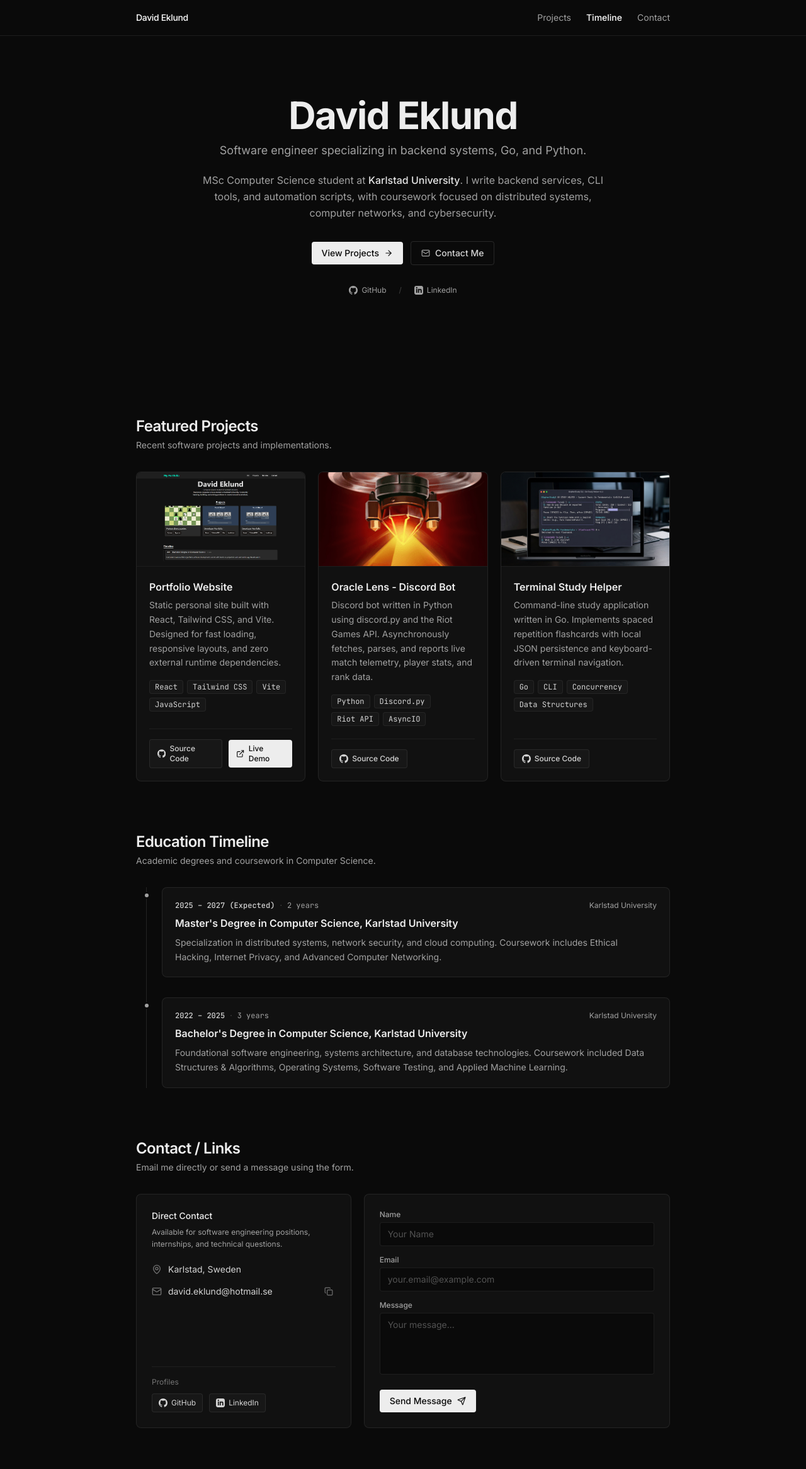
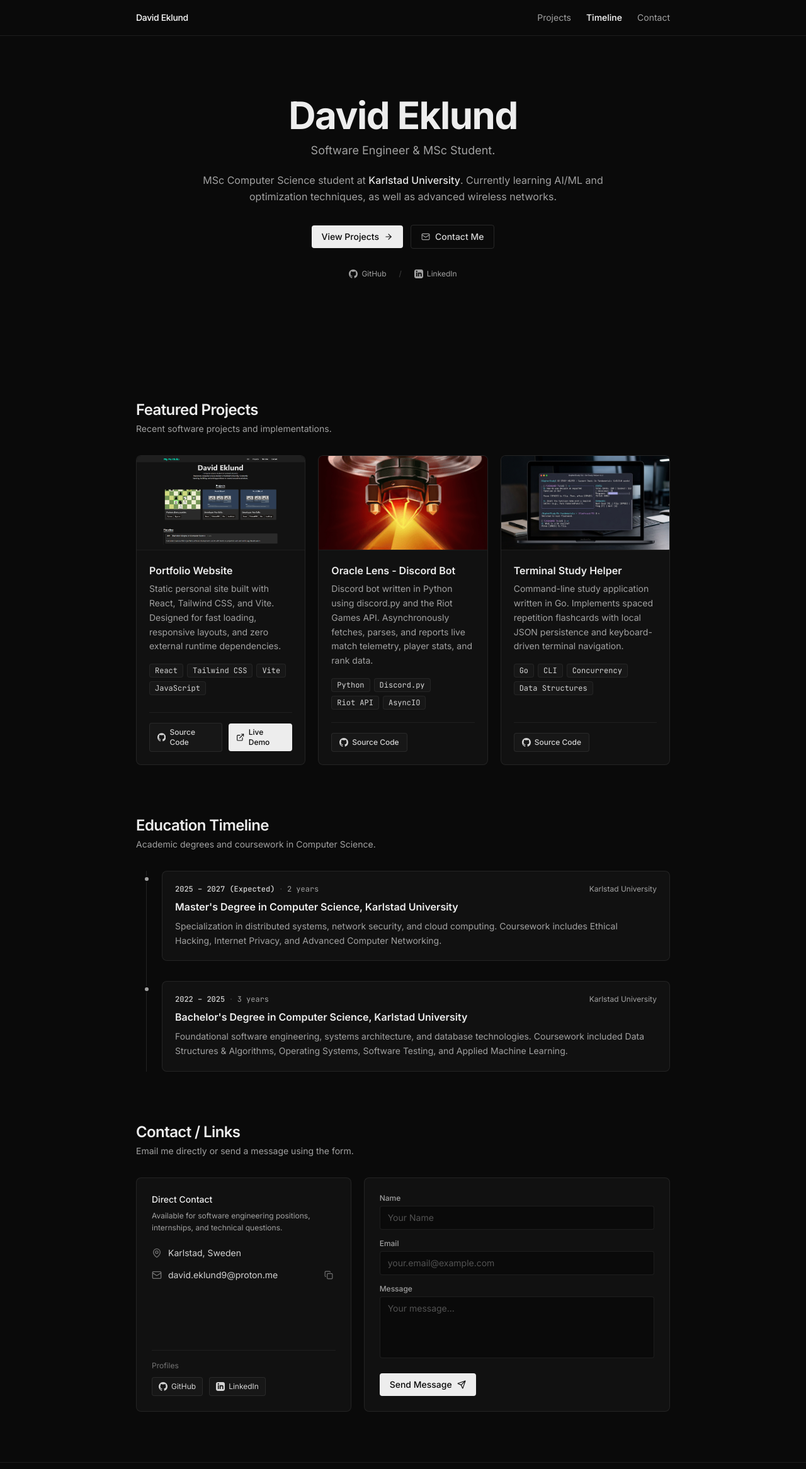
Before and after one commit to Eklund2012/minimal-portfolio, a React (Vite) app: page / in a window 1280 px wide. Shown: the top 2333 px of the page at 63% size. Built offline with nearby package versions, Linux system fonts and the light colour scheme.

Commit message:
feat: add contact and intro components

```diff
--- a/index.html
+++ b/index.html
@@ -2,7 +2,7 @@
 <html lang="en">
   <head>
     <meta charset="UTF-8" />
-    <meta name="description" content="David Eklund - Software Engineer & MSc Computer Science Student at Karlstad University. Specializing in backend systems, Go, Python, and secure distributed architecture." />
+    <meta name="description" content="David Eklund - Software Engineer & MSc Computer Science Student at Karlstad University. Learning AI/ML, optimization techniques, advanced wireless networks, and backend systems." />
     <meta name="viewport" content="width=device-width, initial-scale=1.0" />
 
     <!-- Favicon -->
--- a/src/components/contact.jsx
+++ b/src/components/contact.jsx
@@ -5,7 +5,7 @@ import { GithubIcon, LinkedinIcon } from "./icons";
 
 function Contact() {
   const [copied, setCopied] = useState(false);
-  const emailAddress = "david.eklund@hotmail.se";
+  const emailAddress = "david.eklund9@proton.me";
 
   const handleCopy = () => {
     navigator.clipboard.writeText(emailAddress);
--- a/src/components/intro.jsx
+++ b/src/components/intro.jsx
@@ -19,12 +19,12 @@ function Intro() {
 
       {/* Direct Statement of What I Do */}
       <p className="text-base sm:text-lg text-neutral-400 font-normal mb-5">
-        Software engineer specializing in backend systems, Go, and Python.
+        Software Engineer & MSc Student.
       </p>
 
       {/* Factual Bio */}
       <p className="text-sm sm:text-base text-neutral-400 leading-relaxed mb-8 max-w-2xl font-normal">
-        MSc Computer Science student at <span className="text-neutral-200 font-medium">Karlstad University</span>. I write backend services, CLI tools, and automation scripts, with coursework focused on distributed systems, computer networks, and cybersecurity.
+        MSc Computer Science student at <span className="text-neutral-200 font-medium">Karlstad University</span>. Currently learning AI/ML and optimization techniques, as well as advanced wireless networks.
       </p>
 
       {/* Action Buttons */}
```
Also changed, not shown: 1 other file (tests, documents, lock files or other folders).
